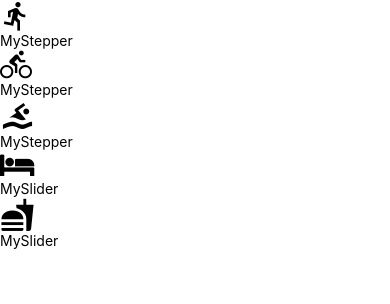
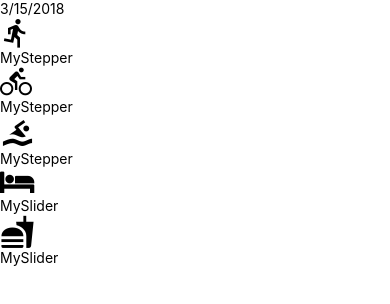
Before and after one commit to lCavazzani/FitnessApp, a React Native app: screen / in a window 390 px wide. Shown: the top 304 px of the page. Built offline with nearby package versions, Linux system fonts and the light colour scheme.

Commit message:
Date over the AddEntry.js

```diff
--- a/components/AddEntry.js
+++ b/components/AddEntry.js
@@ -3,6 +3,7 @@
 import {getMetricMetaInfo} from '../utils/helpers'
 import MySlider from './MySlider'
 import MyStepper from './MyStepper'
+import DateHeader from './date'
 
 
 export default class AddEntry extends Component {
@@ -49,6 +50,8 @@
         const metaInfo = getMetricMetaInfo();
         return(
             <View>
+                <DateHeader
+                    date = {(new Date()).toLocaleDateString()} />
                 {Object.keys(metaInfo).map((key)=>{
                     const {getIcon, type, ...rest} = metaInfo[key];
                     const value = this.state[key];
--- /dev/null
+++ b/components/date.js
@@ -0,0 +1,10 @@
+import React from 'react'
+import { Text } from 'react-native'
+
+export default function DateHeader({ date}){
+    return(
+        <Text>
+            {date}
+        </Text>
+    )
+}
```
